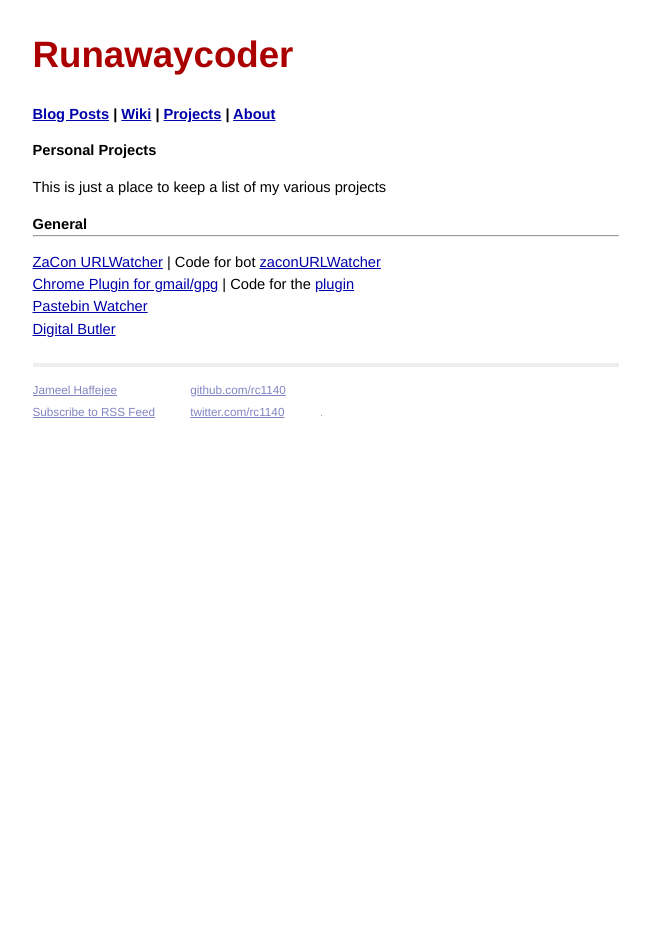
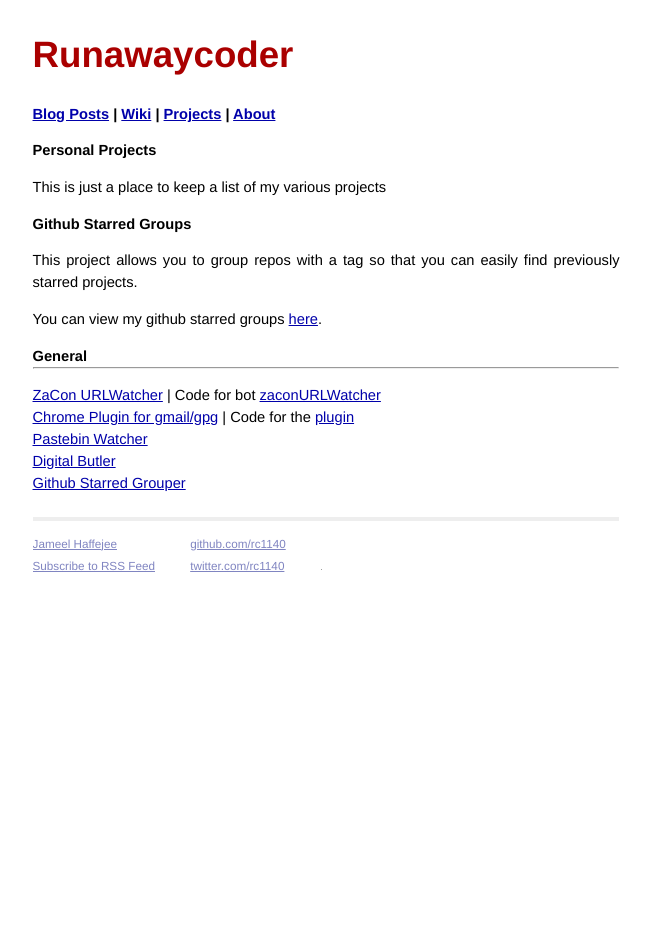
Before and after one commit to RC1140/rc1140.github.com, a Jekyll site: the page built from projects/index.md, in a window 1280 px wide. Shown: the whole page, without its empty margins (314-965 px from the left). Built offline with Jekyll 4.4.1, drawn with Linux system fonts in a browser that asks for light colours; grey boxes are pictures that could not be loaded.

Commit message:
Updated my projects page with a link to my generated project page

```diff
--- a/projects/index.md
+++ b/projects/index.md
@@ -7,9 +7,18 @@ title: Various Projects That I Work On
 
 This is just a place to keep a list of my various projects
 
+## Github Starred Groups
+
+This project allows you to group repos with a tag so that you can easily find previously
+starred projects.
+
+You can view my github starred groups [here](http://ruby.runawaycoder.co.za/cluster.html).
+
+
 ## General
 * * *
 [ZaCon URLWatcher](http://urls.runawaycoder.co.za) | Code for bot [zaconURLWatcher](https://github.com/RC1140/zaconURLWatcher)
 [Chrome Plugin for gmail/gpg](http://thinkst.com/tools/cr-gpg/) | Code for the [plugin](https://github.com/RC1140/cr-gpg)
 [Pastebin Watcher](https://github.com/RC1140/PastyLurker)
 [Digital Butler](https://github.com/RC1140/butler)
+[Github Starred Grouper](https://github.com/RC1140/githubStarredGroups)
```
